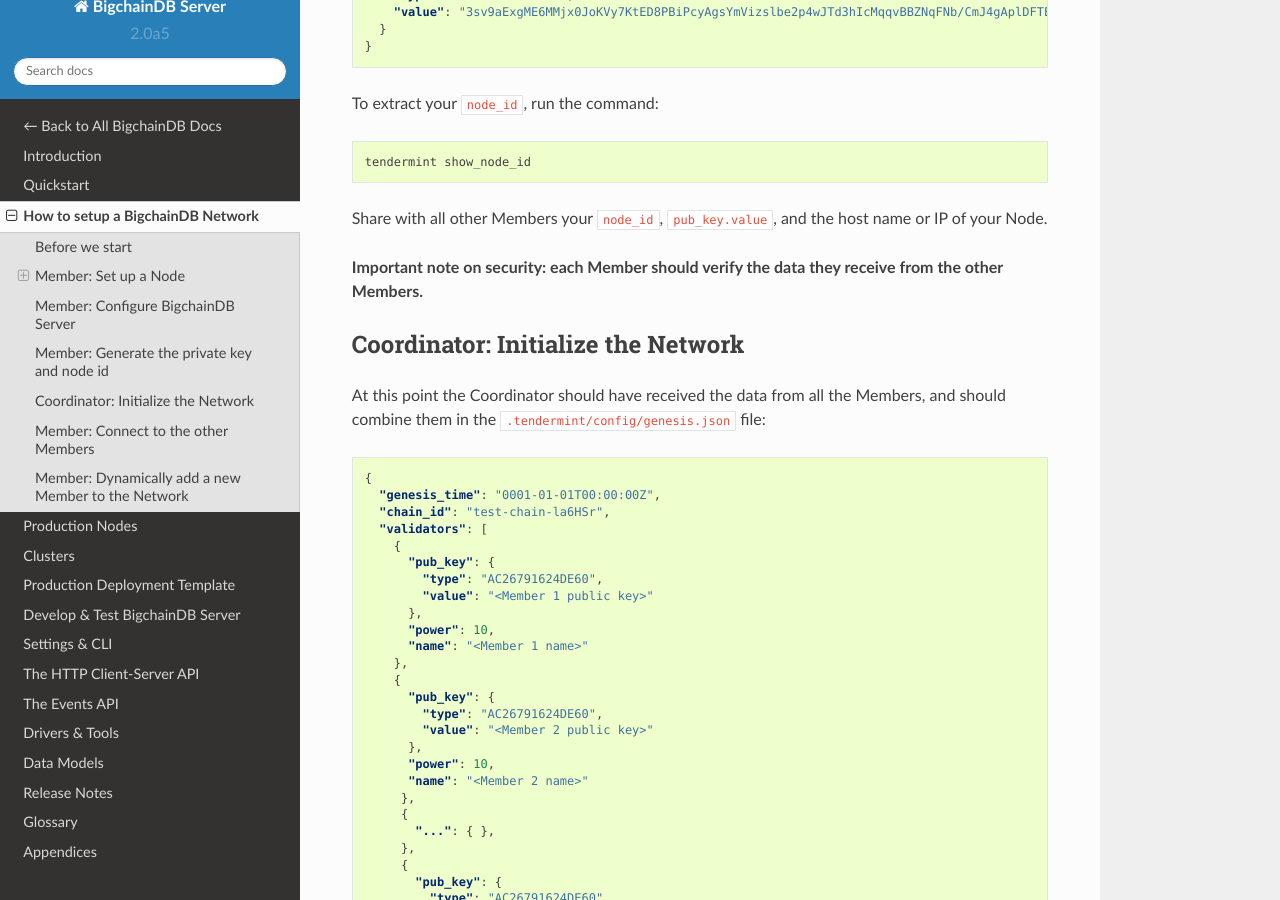
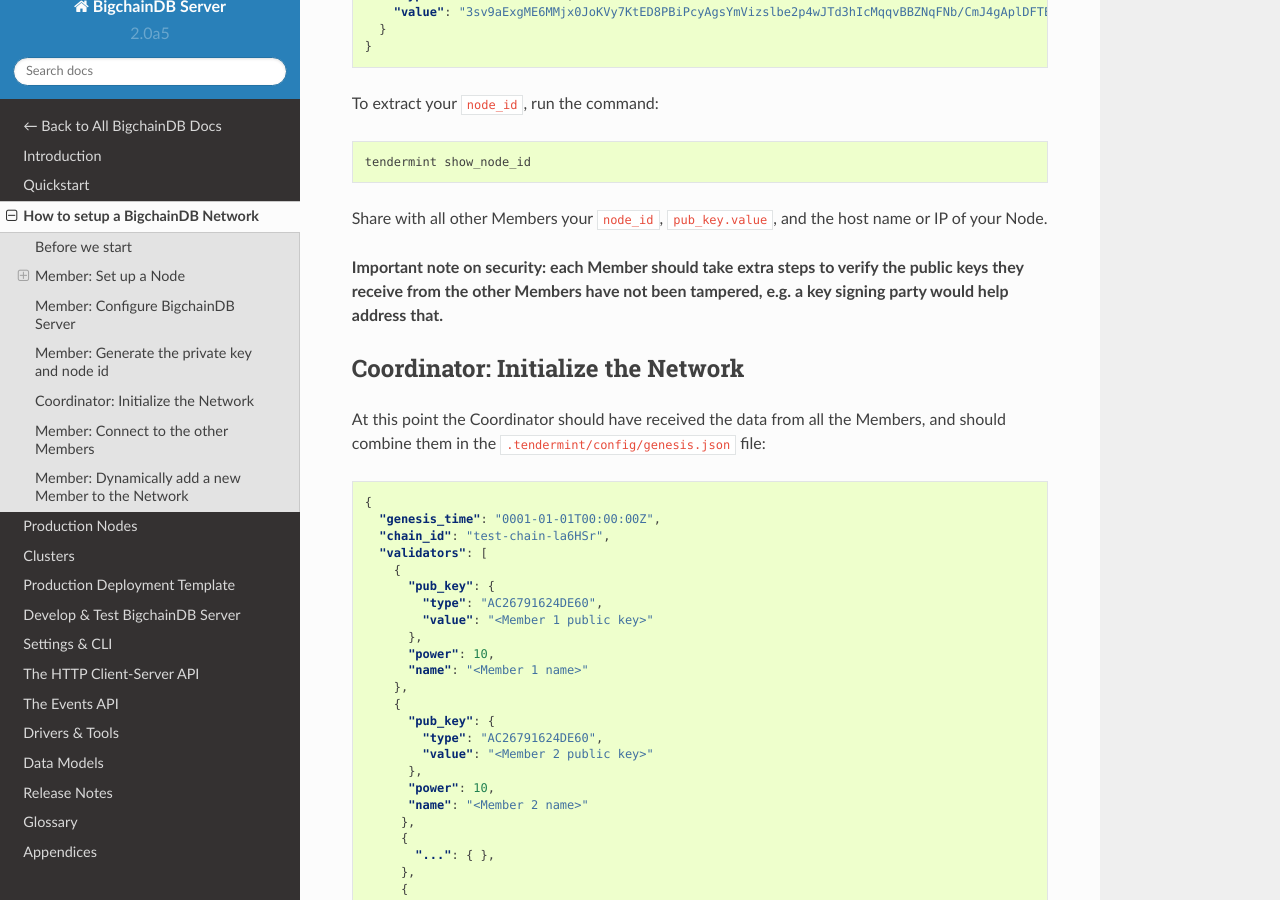
Before and after one commit to bigchaindb/bigchaindb, a Sphinx documentation site: the page built from docs/server/source/simple-network-setup.md, in a window 1280 px wide and 900 px high, scrolled down 3343 px. Built offline with Sphinx 7.4.7 and the Read the Docs theme 2.0.0, drawn with Linux system fonts in a browser that asks for light colours.

Commit message:
Address Zach's comment

```diff
--- a/docs/server/source/simple-network-setup.md
+++ b/docs/server/source/simple-network-setup.md
@@ -127,7 +127,8 @@
 
 Share with all other Members your `node_id`, `pub_key.value`, and the host name or IP of your Node.
 
-**Important note on security: each Member should verify the data they receive from the other Members.**
+**Important note on security: each Member should take extra steps to verify the public keys they receive from the other Members have not been tampered, e.g. a key signing party would help address that.**
+
 
 ## Coordinator: Initialize the Network
 At this point the Coordinator should have received the data from all the Members, and should combine them in the `.tendermint/config/genesis.json` file:
```
